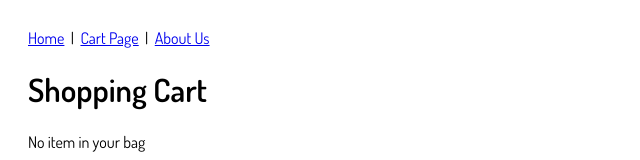
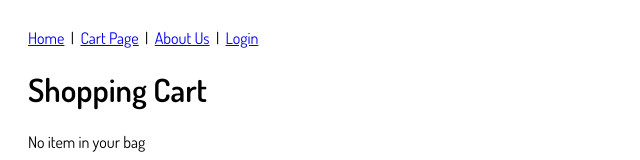
Before and after one commit to albertusatria/spa-mini-ecommerce, a Next.js app: page /cart in a window 1280 px wide. Shown: the top 160 px of the page, without its empty margins (0-640 px from the left). Built offline with nearby package versions, Linux system fonts and the light colour scheme; a web font is replaced by a local one.

Commit message:
initiate login page and install @material-ui/core

```diff
--- a/components/navigation.js
+++ b/components/navigation.js
@@ -14,6 +14,10 @@ const Navigation = () => {
             <Link href="/about-us/">
                 <a>About Us</a>
             </Link>
+            &nbsp; | &nbsp;
+            <Link href="/login/">
+                <a>Login</a>
+            </Link>
         </div>
     );
 };
--- a/index.css
+++ b/index.css
@@ -1,5 +1,7 @@
 @import url('https://fonts.googleapis.com/css2?family=Dosis:wght@200;400;600&display=swap');
 @import url('https://fonts.googleapis.com/css2?family=Barlow+Condensed:wght@300;500&display=swap');
+@import url('https://fonts.googleapis.com/css?family=Roboto:300,400,500,700&display=swap');
+
 body {
     background-color: #fff;
     font-family: 'Dosis', sans-serif;
--- a/package.json
+++ b/package.json
@@ -10,6 +10,7 @@
   "dependencies": {
     "@apollo/react-hooks": "3.1.3",
     "@apollo/react-ssr": "3.1.3",
+    "@material-ui/core": "^4.9.14",
     "apollo-cache-inmemory": "1.6.3",
     "apollo-client": "2.6.4",
     "apollo-link-http": "1.5.16",
```
Also changed, not shown: 1 other file (tests, documents, lock files or other folders).
